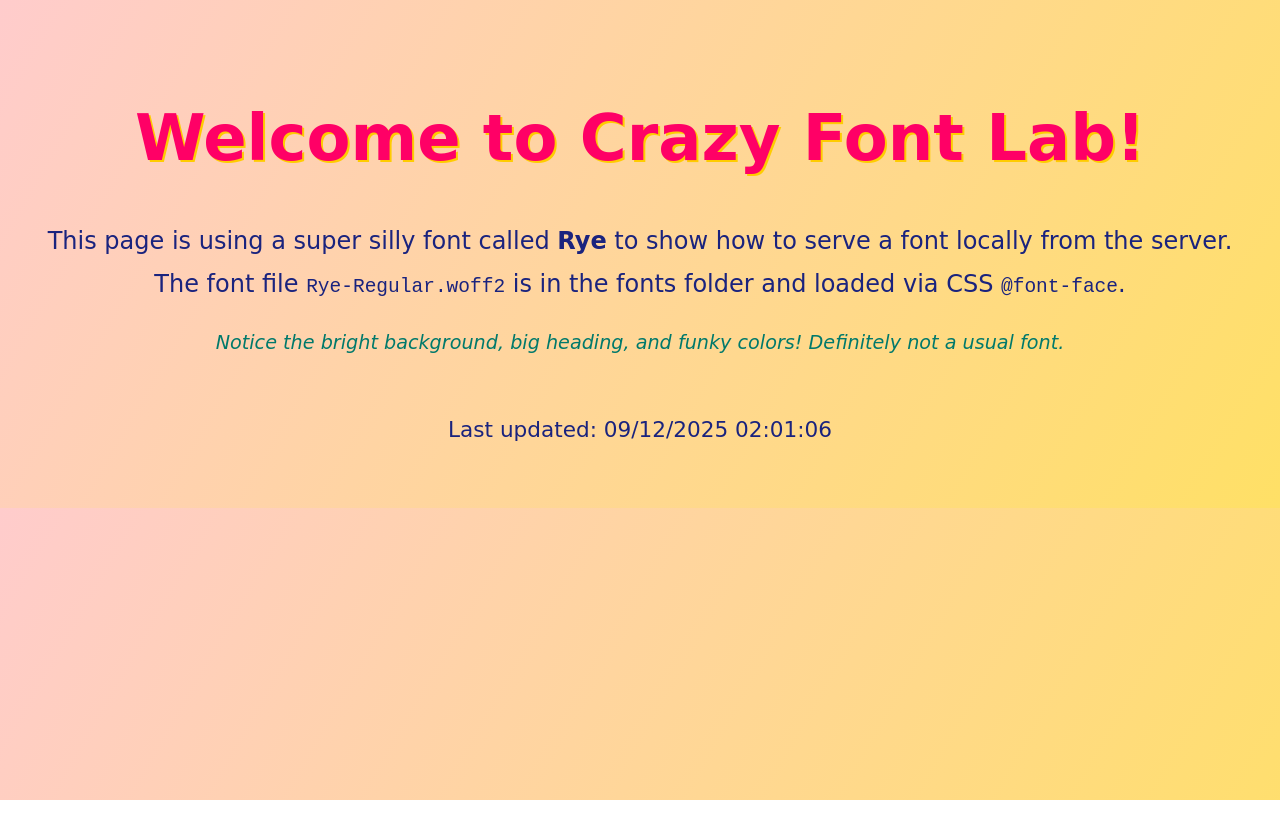
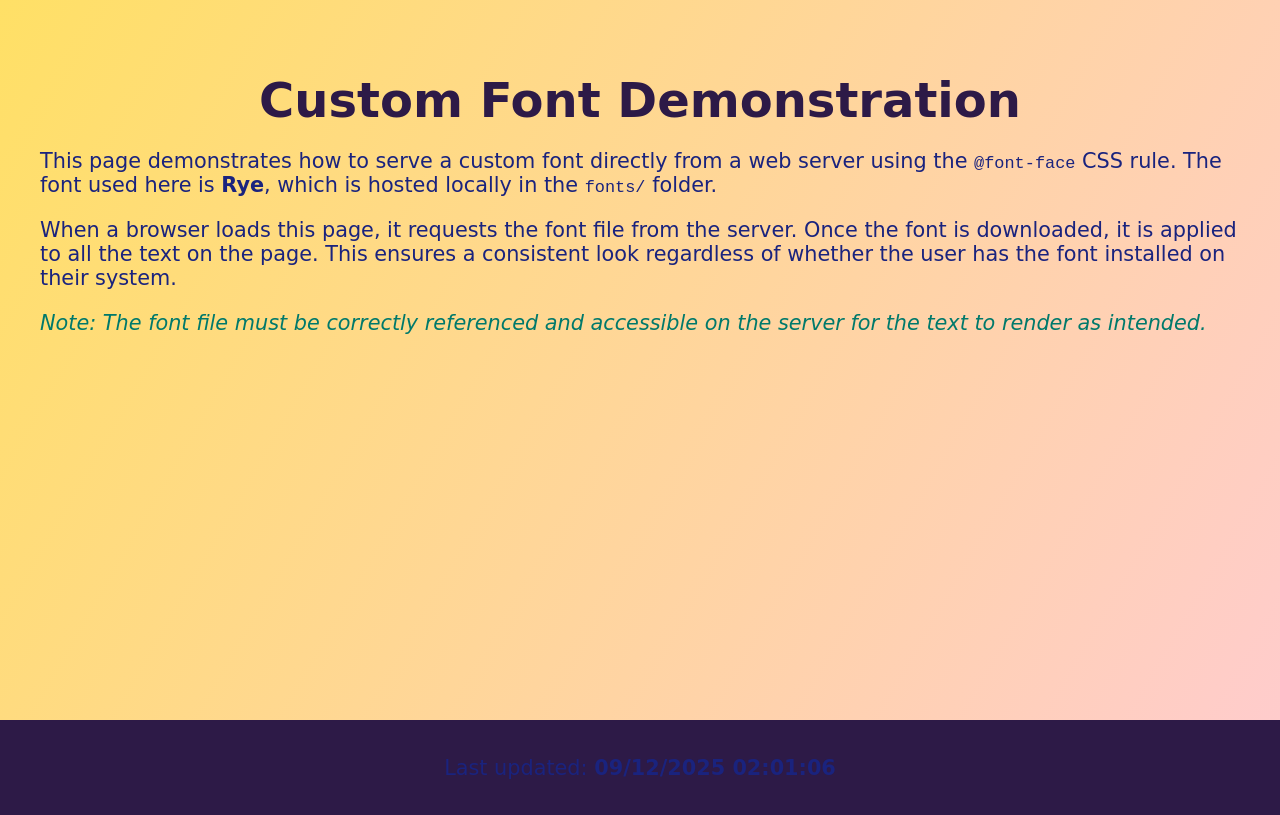
Before and after one commit to jagadeesh42/ITC505, a plain HTML site: page lab-3/index.html in a window 1280 px wide. Drawn offline with Linux system fonts and the light colour scheme.

Commit message:
Update index.html

```diff
--- a/lab-3/index.html
+++ b/lab-3/index.html
@@ -2,7 +2,7 @@
 <html lang="en">
 <head>
     <meta charset="UTF-8">
-    <title>ITC505 Lab 3 - Crazy Font!</title>
+    <title>Lab 3: Serving Fonts</title>
 
     <style>
         /* Serve the font locally */
@@ -13,66 +13,76 @@
             font-style: normal;
         }
 
-        /* Crazy styling */
+        /* Body and main content styling */
         body {
             font-family: 'Rye', cursive;
-            background: linear-gradient(120deg, #ffcccc, #ffe066);
+            margin: 0;
+            padding: 0;
+            background-color: #f2f2f2;
+        }
+
+        .content {
+            padding: 40px;
+            background: linear-gradient(120deg, #ffe066, #ffcccc);
+            min-height: 80vh;
+            text-align: left;
+        }
+
+        h1 {
+            font-size: 3em;
             color: #2d1a47;
-            padding: 30px;
-            line-height: 1.8;
+            margin-bottom: 20px;
             text-align: center;
         }
 
-        h1 {
-            font-size: 4em;
-            color: #ff0066;
-            text-shadow: 2px 2px #ffcc00;
-            margin-bottom: 20px;
-        }
-
         p {
-            font-size: 1.5em;
+            font-size: 1.3em;
             color: #1a237e;
             margin-bottom: 20px;
         }
 
         .note {
-            font-size: 1.2em;
+            font-style: italic;
             color: #00796b;
-            font-style: italic;
         }
 
-        a {
-            color: #ff5722;
-            text-decoration: none;
-            font-weight: bold;
+        /* Footer styling separate */
+        footer {
+            background-color: #2d1a47;
+            color: #fff;
+            text-align: center;
+            padding: 15px 0;
         }
 
-        a:hover {
-            text-decoration: underline;
-        }
-
-        footer {
-            margin-top: 50px;
-            font-size: 0.9em;
-            color: #444;
+        #lastModified {
+            font-weight: bold;
         }
     </style>
 </head>
 <body>
-    <h1>Welcome to Crazy Font Lab!</h1>
 
-    <p>
-        This page is using a super silly font called <strong>Rye</strong> to show how to serve
-        a font locally from the server. The font file <code>Rye-Regular.woff2</code> is in the
-        fonts folder and loaded via CSS <code>@font-face</code>.
-    </p>
+    <div class="content">
+        <h1>Custom Font Demonstration</h1>
 
-    <p class="note">
-        Notice the bright background, big heading, and funky colors! Definitely not a usual font.
-    </p>
+        <p>
+            This page demonstrates how to serve a custom font directly from a web server using
+            the <code>@font-face</code> CSS rule. The font used here is <strong>Rye</strong>,
+            which is hosted locally in the <code>fonts/</code> folder.
+        </p>
 
-    <!-- Footer required by the assignment -->
+        <p>
+            When a browser loads this page, it requests the font file from the server. Once the
+            font is downloaded, it is applied to all the text on the page. This ensures a
+            consistent look regardless of whether the user has the font installed on their system.
+        </p>
+
+        <p class="note">
+            Note: The font file must be correctly referenced and accessible on the server for
+            the text to render as intended.
+        </p>
+    </div>
+
+    <!-- Footer required by assignment -->
     <footer>
         <p>Last updated:
             <span id="lastModified"></span>
@@ -83,5 +93,6 @@
         var x = document.lastModified;
         document.getElementById('lastModified').textContent = x;
     </script>
+
 </body>
 </html>
```
